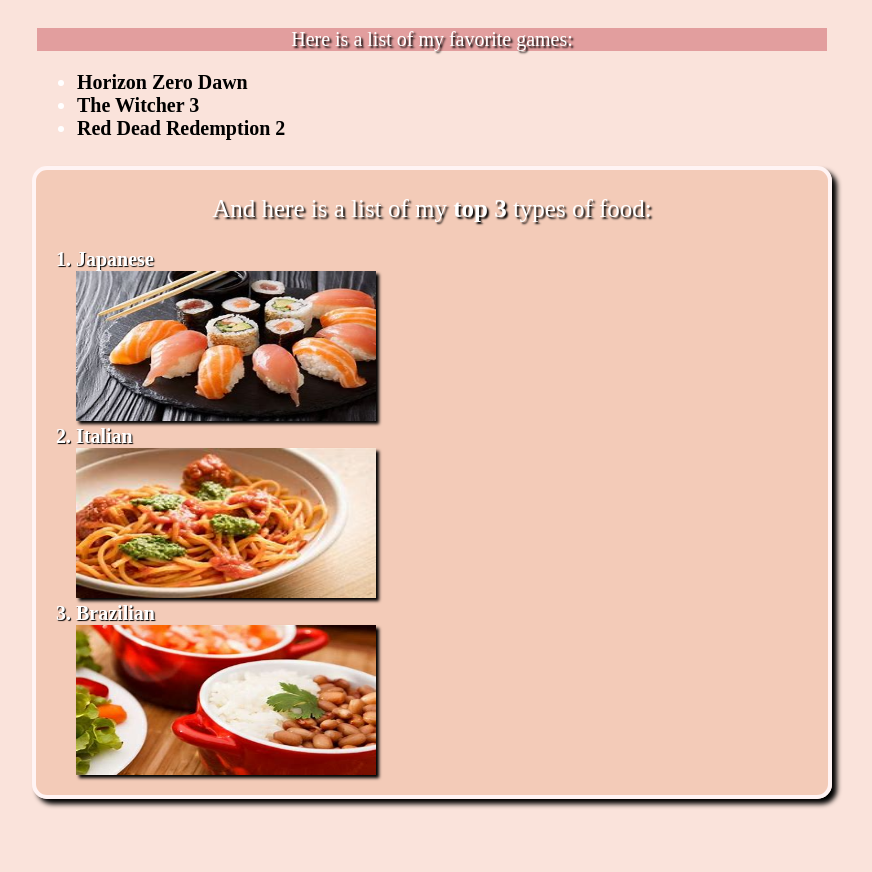
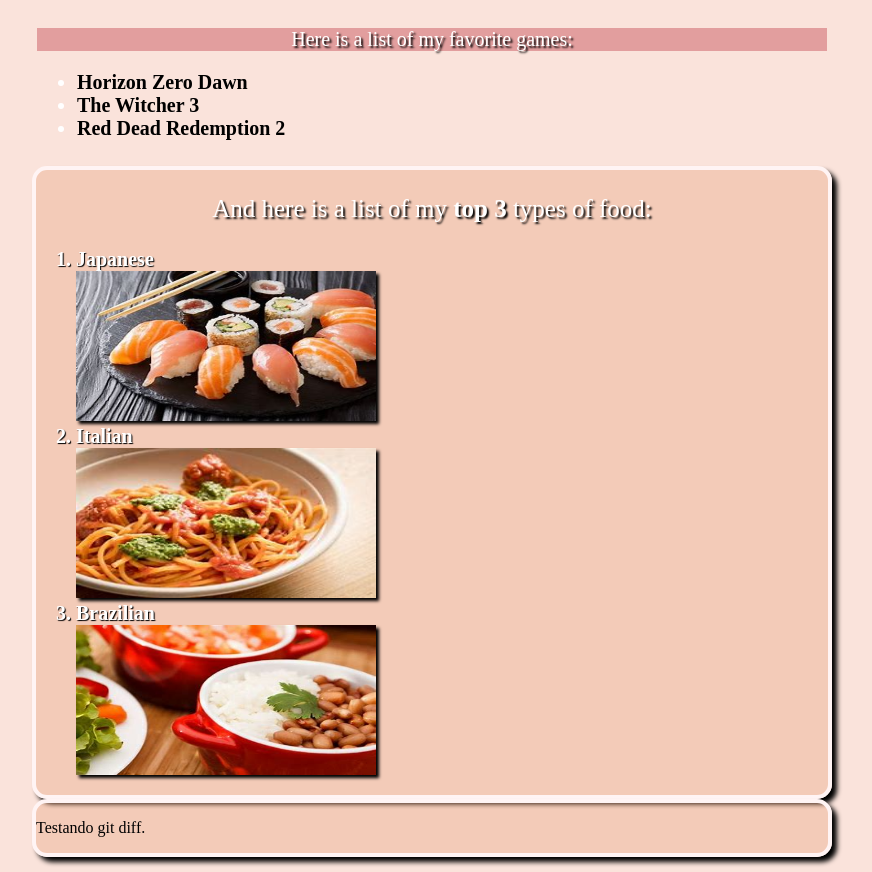
Before and after one commit to leolourencini/Demo, a plain HTML site: page about.html in a window 1280 px wide. Shown: the part 270-1142 px from the top of the page, without its empty margins (208-1080 px from the left). Before the commit the page ends 1084 px from the top, so only its background shows below. Drawn offline with Linux system fonts and the light colour scheme.

Commit message:
:Changed the sentence in my new section

```diff
--- a/about.html
+++ b/about.html
@@ -33,4 +33,8 @@
         </section>
     </div>
 </body>
+
+<section>
+    <p>Testando git diff.</p>
+</section>
 </html>
```
